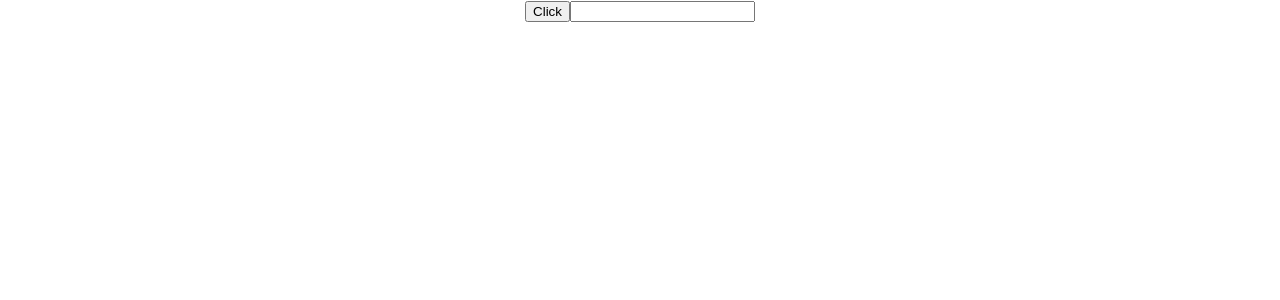
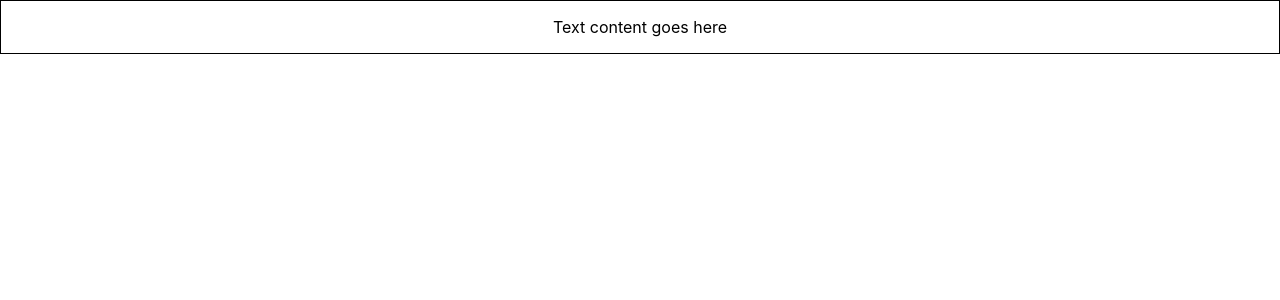
Before and after one commit to Kirill222/react_typescript_tut, a React (Create React App) app: page / in a window 1280 px wide. Shown: the top 300 px of the page. Built offline with nearby package versions, Linux system fonts and the light colour scheme.

Commit message:
Typing of CSS properties - type ContainerProps = {

```diff
--- a/src/App.tsx
+++ b/src/App.tsx
@@ -1,21 +1,12 @@
 import './App.css';
-import { Button } from './components/Button';
-import { Greet } from './components/Greet';
-import { Heading } from './components/Heading';
-import { Input } from './components/Input';
-import { Oscar } from './components/Oscar';
-import { Status } from './components/Status';
+import { Container } from './components/Container';
+
 
 function App() {
 
-  const handleClick = (event: React.MouseEvent<HTMLButtonElement>, id: number) => {
-    console.log('clicked', event, id)
-  }
-
   return (
     <div className="App">
-      <Button handleClick={handleClick} />
-      <Input value='' handleChange={event => console.log(event)} />
+      <Container styles={{border: '1px solid black', padding: '1rem'}}/>
     </div>
   );
 }
--- /dev/null
+++ b/src/components/Container.tsx
@@ -0,0 +1,13 @@
+import React from "react"
+
+type ContainerProps = {
+    styles: React.CSSProperties
+}
+
+export const Container = (props: ContainerProps) => {
+    return (
+        <div style={props.styles}>
+            Text content goes here
+        </div>
+    )
+}
```
